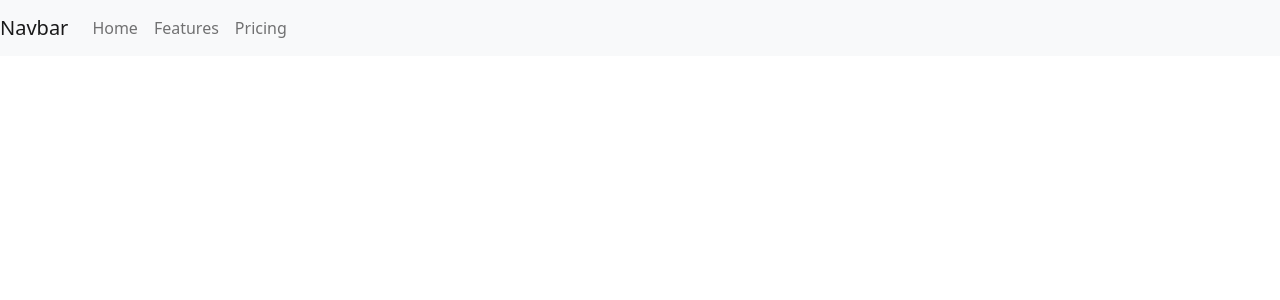
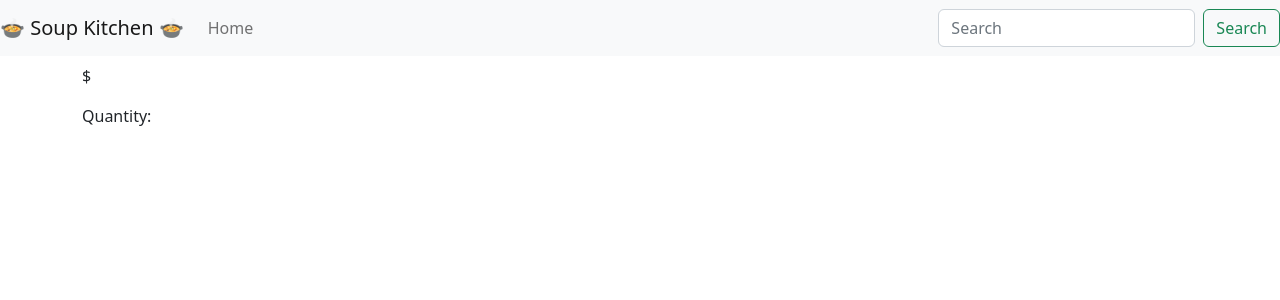
Before and after one commit to weijwang18/Inventory-Tracker, a React (Create React App) app: page / in a window 1280 px wide. Shown: the top 300 px of the page. Built offline with nearby package versions, Linux system fonts and the light colour scheme.

Commit message:
update Soup.js

```diff
--- a/src/components/Header.js
+++ b/src/components/Header.js
@@ -1,17 +1,26 @@
 import React from "react";
 import Nav from 'react-bootstrap/Nav';
 import Navbar from 'react-bootstrap/Navbar';
+import Form from 'react-bootstrap/Form';
+import Button from 'react-bootstrap/Button';
 
 function Header(){
   return (
     <React.Fragment>
       <Navbar bg="light" variant="light">
-          <Navbar.Brand href="#home">Navbar</Navbar.Brand>
+          <Navbar.Brand href="#home">🍲 Soup Kitchen 🍲</Navbar.Brand>
           <Nav className="me-auto">
             <Nav.Link href="#home">Home</Nav.Link>
-            <Nav.Link href="#features">Features</Nav.Link>
-            <Nav.Link href="#pricing">Pricing</Nav.Link>
           </Nav>
+          <Form className="d-flex">
+            <Form.Control
+              type="search"
+              placeholder="Search"
+              className="me-2"
+              aria-label="Search"
+            />
+            <Button variant="outline-success">Search</Button>
+          </Form>
         </Navbar>
     </React.Fragment>
   );
--- a/src/components/Soup.js
+++ b/src/components/Soup.js
@@ -1,11 +1,21 @@
 import React from "react";
+import PropTypes from "prop-types";
 
-function Soup(){
+function Soup(props){
   return (
     <React.Fragment>
-
+        <h1>{props.name}</h1>
+        <p>$ {props.price} </p>
+        <p>Quantity: {props.quantity} </p>
     </React.Fragment>
   );
 }
 
+Soup.prototype = {
+  name: PropTypes.string,
+  price: PropTypes.number,
+  quantity: PropTypes.number,
+  id: PropTypes.string
+}
+
 export default Soup;
--- a/src/components/SoupControl.js
+++ b/src/components/SoupControl.js
@@ -1,8 +1,10 @@
 import React from "react";
+import Soup from "./Soup";
 
 function SoupControl(){
   return (
     <React.Fragment>
+        <Soup />
 
     </React.Fragment>
   );
```
